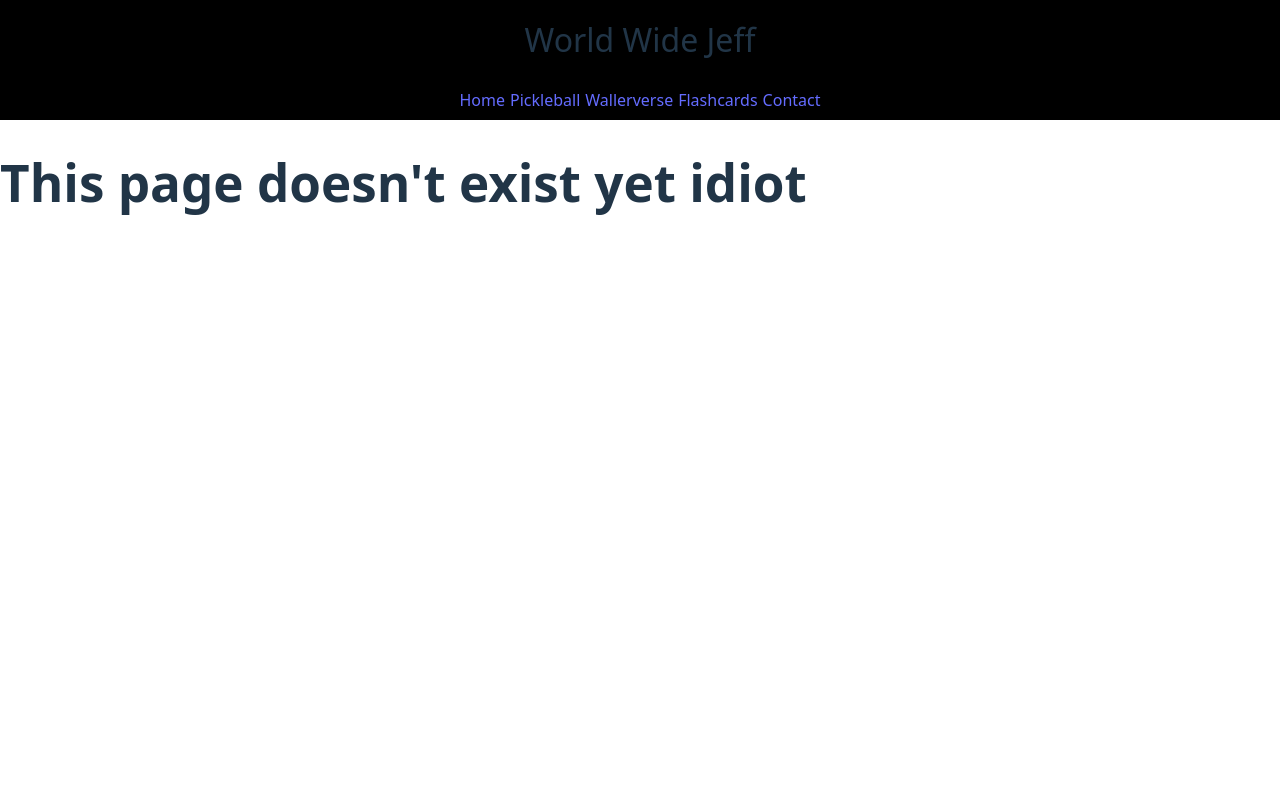
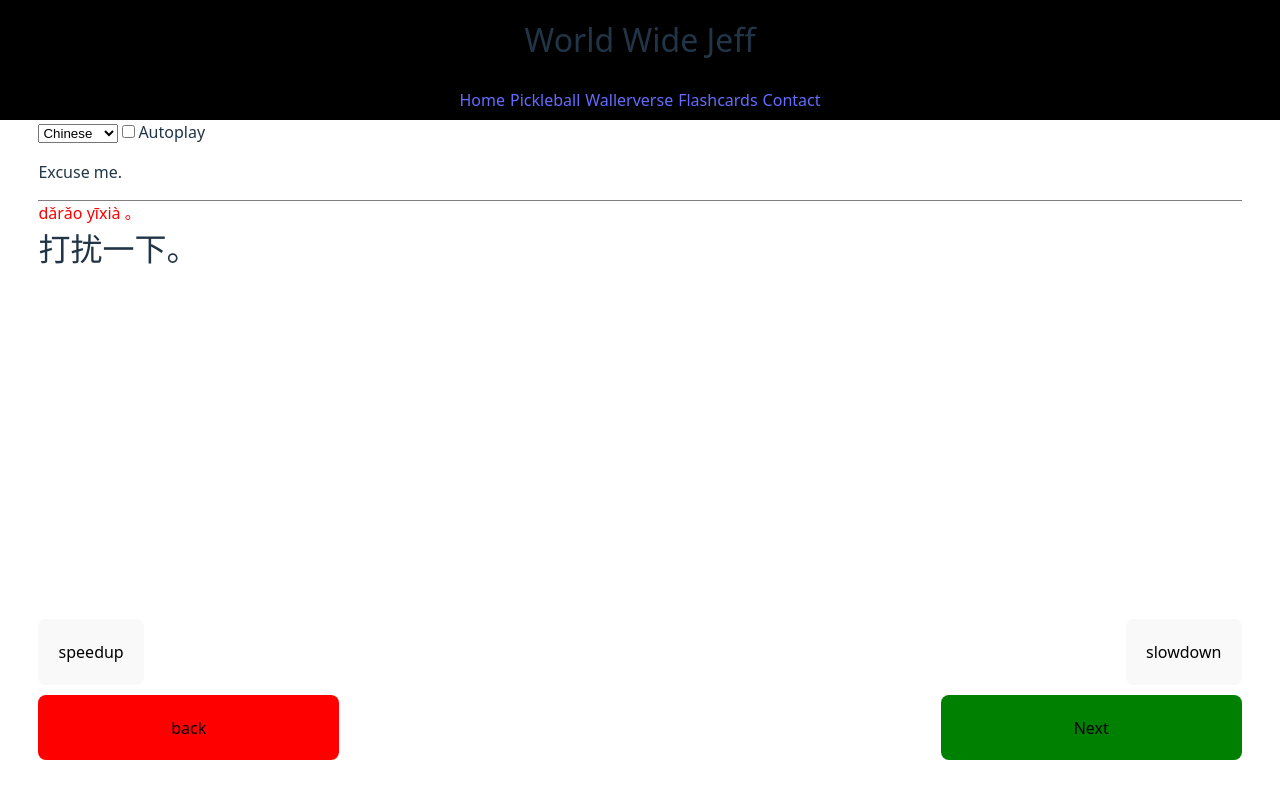
Before and after one commit to JeffWHenderson/world-wide-jeff, a React (Vite) app: page /flashcardsv2 in a window 1280 px wide. Built offline with nearby package versions, Linux system fonts and the light colour scheme.

Commit message:
added an autoplay version of the flash cards so I can practice listening

```diff
--- a/src/main.tsx
+++ b/src/main.tsx
@@ -10,6 +10,7 @@ import WallerverseHome from "./screens/Wallerverse/WallerverseHome"
 import Events from "./screens/Events/Events";
 import LanguageLearningApp from "./screens/Language/LanguageApp";
 import './index.css'
+import FlashCardsV2 from './screens/Language/FlashCardsV2';
 import FlashCards from './screens/Language/FlashCards';
 
 
@@ -23,7 +24,8 @@ createRoot(document.getElementById('root')!).render(
           <Route path="/wallerverse" element={<WallerverseHome />} />
           <Route path="/contact" element={<Contact />} />
           <Route path="/events" element={<Events />} />
-          <Route path="/flashcards" element={<FlashCards />} />
+          <Route path="/flashcardsv2" element={<FlashCardsV2 />} />
+          <Route path="/flashcardsv1" element={<FlashCards />} />
           <Route path="/language-app" element={<LanguageLearningApp />} />
           <Route path="*" element={<NoPage />} />
         </Route>
--- a/src/screens/Core/Layout.tsx
+++ b/src/screens/Core/Layout.tsx
@@ -11,7 +11,7 @@ const Layout = () => {
                     <Link style={{ padding: "0 5px 0 0" }} to="/">Home</Link>
                     <Link style={{ padding: "0 5px 0 0" }} to="/pickleball">Pickleball</Link>
                     <Link style={{ padding: "0 5px 0 0" }} to="/wallerverse">Wallerverse</Link>
-                    <Link style={{ padding: "0 5px 0 0" }} to="/flashcards">Flashcards</Link>
+                    <Link style={{ padding: "0 5px 0 0" }} to="/flashcardsV2">Flashcards</Link>
                     <Link to="/contact">Contact</Link>
                 </nav>
             </div>
--- /dev/null
+++ b/src/screens/Language/FlashCardsV2.tsx
@@ -0,0 +1,122 @@
+import { useEffect, useState } from "react";
+import { translations } from "./Lessons/translations";
+
+const FlashCardsV2 = () => {
+    const [selectedLanguage, setSelectedLanguage] = useState("Chinese")
+    const [cardNumber, setCardNumber] = useState(0)
+    const [speakingRate, setSpeakingRate] = useState(1)
+    const [cardQueue] = useState([...translations])
+    const [autoplay, setAutoPlay] = useState(false)
+    const [speechUtterance] = useState(new SpeechSynthesisUtterance())
+
+    let voices: SpeechSynthesisVoice[] = speechSynthesis.getVoices();
+
+    // has to wait on the inital page load from the browser then set the default voice
+    useEffect(() => {
+        const waitForBrowser = () => {
+            let initialVoices = speechSynthesis.getVoices()
+
+            // @ts-ignore
+            speechUtterance.voice = initialVoices.find((voice) => {
+                return voice.lang.toLowerCase().includes("zh-")
+            });
+        }
+
+        setTimeout(waitForBrowser, 1000)
+    }, [])
+
+    // change voice when selected
+    useEffect(() => {
+        let selectedVoice: any = voices[0]
+        if (selectedLanguage == "Spanish") {
+            selectedVoice = voices.find((voice) => {
+                return voice.lang.toLowerCase().includes("es-mx")
+            });
+        }
+        if (selectedLanguage == "Chinese") {
+            let found = voices.find((voice) => {
+                return voice.lang.toLowerCase().includes("zh-")
+            });
+
+            selectedVoice = found
+        }
+        if (selectedLanguage == "Japanese") {
+            selectedVoice = voices.find((voice) => {
+                return voice.lang.toLowerCase().includes("ja-")
+            });
+        }
+        if (selectedLanguage == "Arabic") {
+            selectedVoice = voices.find((voice) => {
+                return voice.lang == "ar-SA"
+            });
+        }
+        if (selectedLanguage == "English") {
+            selectedVoice = voices.find(i => i.name.toLowerCase() == "samantha")
+        }
+
+        speechUtterance.voice = selectedVoice
+    }, [selectedLanguage])
+
+
+    // play after card number is updated
+    useEffect(() => {
+        window.speechSynthesis.cancel()
+        speechUtterance.rate = speakingRate
+        speechUtterance.text = cardQueue[cardNumber][selectedLanguage];
+        window.speechSynthesis.speak(speechUtterance);
+        if (autoplay) {
+            setTimeout(nextCard, 2500)
+        }
+    }, [cardNumber, autoplay])
+
+    const nextCard = (indexChange: number = 1) => {
+        setCardNumber(cardNumber + indexChange)
+    }
+
+    return <div style={{ height: '82%', margin: '0% 3% 0% 3%', justifyContent: 'center' }}>
+        <select id="auto-play-select" onChange={(e) => setSelectedLanguage(e.target.value)}>
+            <option value="Chinese">Chinese</option>
+            <option value="Spanish">Spanish</option>
+            <option value="Japanese">Japanese</option>
+            <option value="Arabic">Arabic</option>
+            <option value="English">English</option>
+        </select>
+        <label>
+            <input
+                type="checkbox"
+                checked={autoplay}
+                onChange={() => setAutoPlay(!autoplay)}
+            />
+            Autoplay
+        </label>
+        <div style={{ height: '70%', justifyContent: 'center' }}>
+            <div>
+                <div style={{ width: '100%' }}>
+                    {cardQueue[cardNumber].picture ? <div>TODO: add pictures to the flashcards</div> : null}
+                    <p>{cardQueue[cardNumber]["English"]}</p>
+                </div>
+                <div style={{ fontSize: '2em' }}>
+                    <div style={{ borderBottom: "1px solid grey" }}></div>
+                    {selectedLanguage === "Arabic" ? <p style={{ margin: '0px', color: 'red', height: "1.5em", fontSize: '.5em' }}>{cardQueue[cardNumber]["Arabic-English"]}</p> : null}
+                    {selectedLanguage === "Japanese" ? <p style={{ margin: '0px', color: 'red', height: "1.5em", fontSize: '.5em' }}>{cardQueue[cardNumber]["Romanji"]}</p> : null}
+                    {selectedLanguage === "Chinese" ? <p style={{ margin: '0px', color: 'red', height: "1.5em", fontSize: '.5em' }}>{cardQueue[cardNumber]["Chinese-Pinyin"]}</p> : null}
+                    <div>{cardQueue[cardNumber][selectedLanguage]}</div>
+                </div>
+
+            </div>
+        </div >
+
+        <div style={{ display: 'flex', height: '10%', justifyContent: 'space-between', marginBottom: '10px' }}>
+            <button onClick={() => setSpeakingRate(speakingRate + .1)}>speedup</button>
+            <button onClick={() => setSpeakingRate(speakingRate - .1)}>slowdown</button>
+        </div>
+        <div style={{ display: 'flex', height: '10%', justifyContent: 'space-between' }}>
+            <button style={{ backgroundColor: 'red', color: 'black', width: '25%' }} onClick={() => nextCard(-1)}>back</button>
+            <button style={{ backgroundColor: 'green', color: 'black', width: '25%' }} onClick={() => nextCard()}>Next</button>
+        </div>
+
+    </div >
+
+}
+
+export default FlashCardsV2;
```
